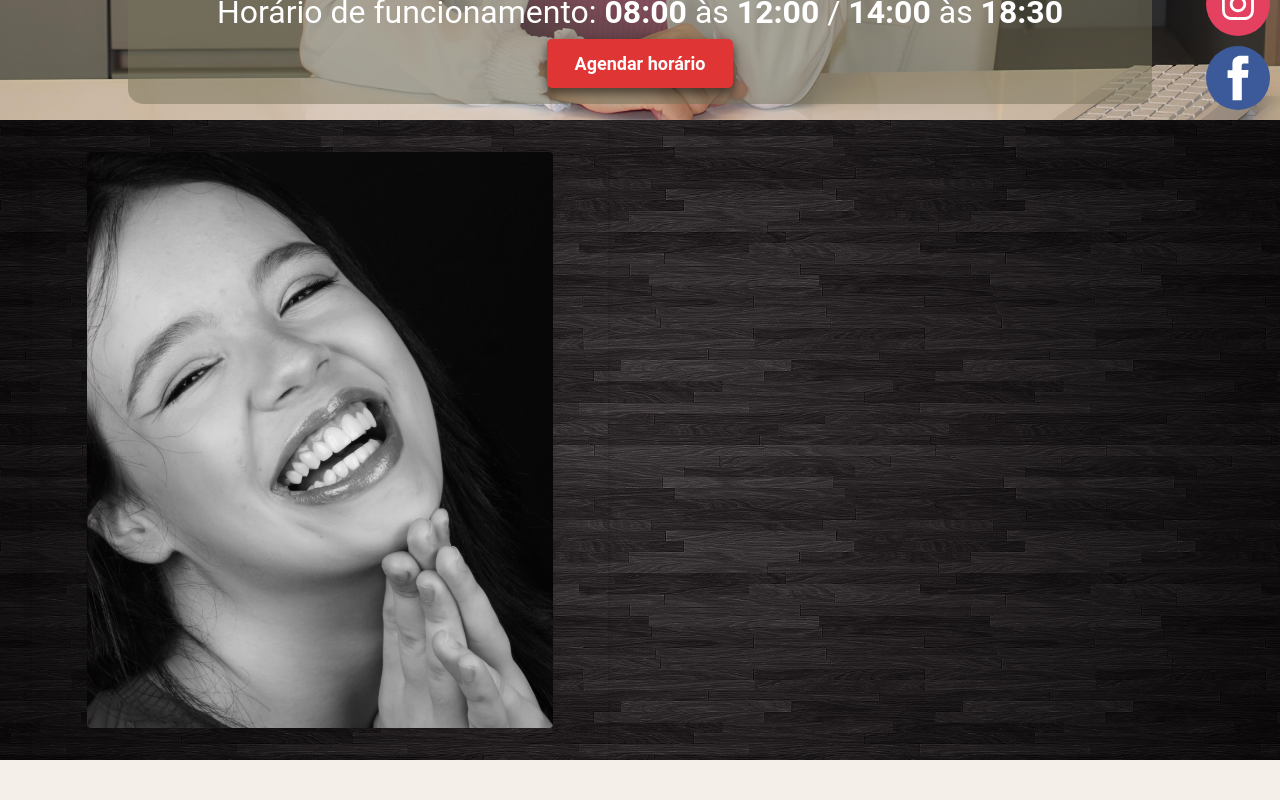
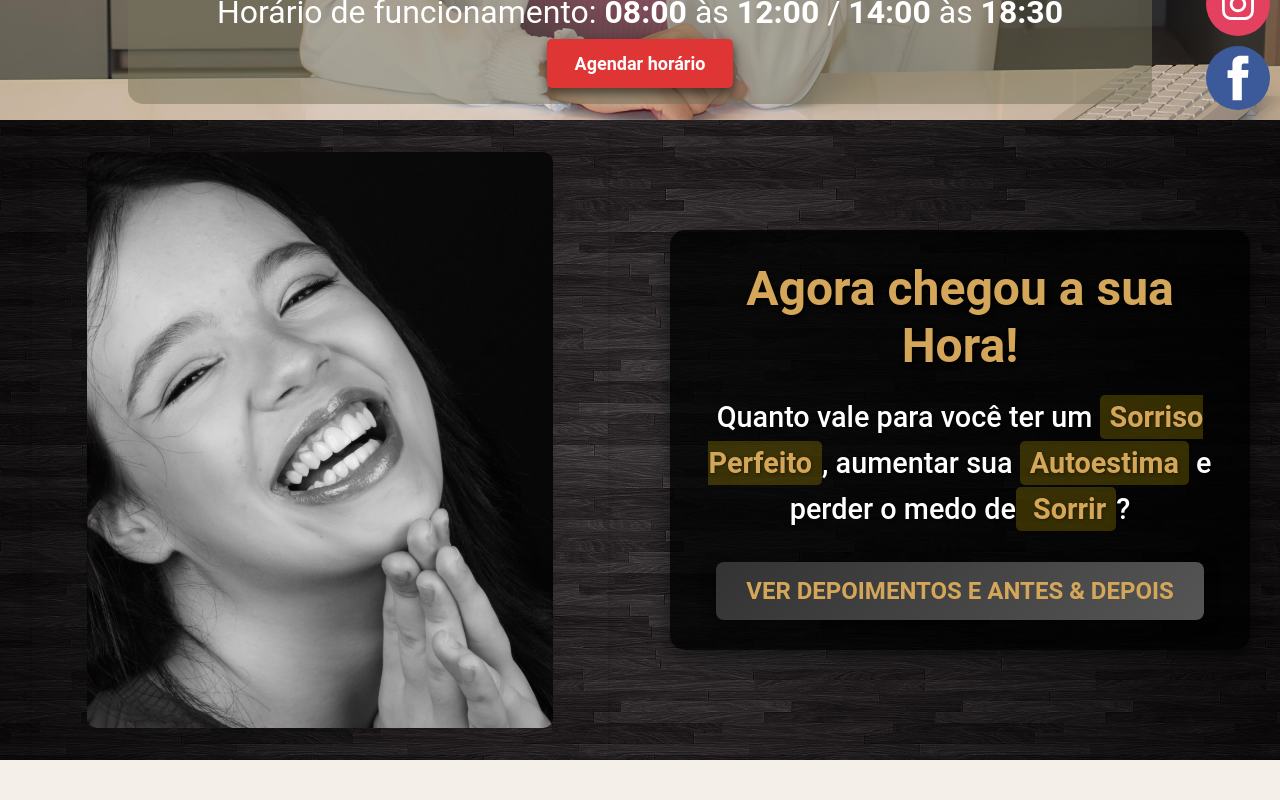
Before and after one commit to Arthurresendee/Dra_KaysaResendeLandingPage, a React (Vite) app: page / in a window 1280 px wide. Shown: the part 680-1480 px from the top of the page. Built offline with nearby package versions, Linux system fonts and the light colour scheme.

Commit message:
Finalizando a parte de ir para Galeria

```diff
--- a/src/components/PlanoDeFundo.tsx
+++ b/src/components/PlanoDeFundo.tsx
@@ -4,13 +4,13 @@ import styles from "./PlanoDeFundo.module.css";
 type BackgroundSessao = {
   children: React.ReactNode;
   imagemDeFundoURL: string;
-  min_height?:string;
+  heightSessao?:string;
 };
 
-export function PlanoDeFundo({ children, imagemDeFundoURL, min_height }: BackgroundSessao) {
+export function PlanoDeFundo({ children, imagemDeFundoURL, heightSessao}: BackgroundSessao) {
   const backgroundStyle = {
     backgroundImage: `url(${imagemDeFundoURL})`,
-    minHeight: min_height || "100vh"
+    height: heightSessao || "100vh"
   };
 
   return (
--- a/src/components/Section-galeria/Galeria.module.css
+++ b/src/components/Section-galeria/Galeria.module.css
@@ -1,6 +1,7 @@
 .galeriaContainer {
     display: flex;
-    justify-content: space-between;
+    /* justify-content: space-between; */
+    height: 80vh;
  }
 
  .sectionEsquerda {
@@ -15,5 +16,4 @@
     display: flex;
     justify-content: center;
     align-items: center;
-    /* background-color: #e0e0e0; */
  }
--- a/src/components/Section-galeria/Galeria.tsx
+++ b/src/components/Section-galeria/Galeria.tsx
@@ -6,7 +6,7 @@ import { IrParaGaleriaSection } from './IrParaGaleriaSection';
 
 export function Galeria() {
     return (
-        <PlanoDeFundo imagemDeFundoURL={ImgFundo} min_height="60vh">
+        <PlanoDeFundo imagemDeFundoURL={ImgFundo} heightSessao="80vh">
             <div className={styles.galeriaContainer}>
                 <div className={styles.sectionEsquerda}>
                     <ImagemGaleriaSection />
--- a/src/components/Section-galeria/ImagemGaleriaSection.module.css
+++ b/src/components/Section-galeria/ImagemGaleriaSection.module.css
@@ -14,6 +14,6 @@
     max-width: 90%;
     max-height: 90%;
     object-fit: contain;
-    border-radius: 4px;
+    border-radius: 10px;
     box-shadow: 0px 2px 8px rgba(0, 0, 0, 0.1);
 }
--- a/src/components/Section-galeria/IrParaGaleriaSection.module.css
+++ b/src/components/Section-galeria/IrParaGaleriaSection.module.css
@@ -0,0 +1,73 @@
+.container {
+    display: flex;
+    flex-direction: column;
+    align-items: left;
+    justify-content: center;
+    text-align: center;
+    padding: 30px;
+    background: rgba(0, 0, 0, 0.8); /* Fundo translúcido escuro */
+    border-radius: 15px;
+    box-shadow: 0 8px 20px rgba(0, 0, 0, 0.5);
+    margin: 20px 30px;
+    max-width: 800px;
+    /* height: 60%; */
+    transform: scale(1);
+    transition: transform 0.3s ease-in-out;
+
+}
+
+.container:hover {
+    transform: scale(1.05); /* Pequeno zoom para chamar atenção */
+}
+
+.titulo h1 {
+    font-size: 3rem;
+    font-weight: bold;
+    color: #d4a65a; /* Amarelo dourado para destaque */
+    text-shadow: 2px 2px 5px rgba(0, 0, 0, 0.7);
+    margin-bottom: 20px;
+}
+
+.titulo p {
+    font-size: 1.8rem;
+    font-weight: 500;
+    color: #fff; /* Texto branco para contraste */
+    text-shadow: 1px 1px 3px rgba(0, 0, 0, 0.4);
+    line-height: 1.6;
+}
+
+.titulo p strong {
+    color: #d4a65a; /* Destaque em dourado */
+    font-weight: bold;
+    background: rgba(255, 215, 0, 0.2); /* Fundo dourado suave */
+    padding: 5px 10px;
+    border-radius: 5px;
+}
+
+.botaoContainer {
+    margin-top: 30px;
+    display: flex;
+    justify-content: center;
+    align-items: center;
+}
+
+.botao {
+    display: inline-block;
+    background: linear-gradient(135deg, #333, #555); /* Gradiente escuro */
+    color: #d4a65a; /* Texto dourado para destaque */
+    text-transform: uppercase;
+    font-size: 1.5rem;
+    font-weight: bold;
+    padding: 15px 30px;
+    border-radius: 8px;
+    text-decoration: none;
+    box-shadow: 0 5px 15px rgba(0, 0, 0, 0.5);
+    transition: all 0.3s ease-in-out;
+}
+
+.botao:hover {
+    /* transform: scale(1.05); */
+    background: linear-gradient(135deg, #555, #777); /* Gradiente mais claro no hover */
+    color: #fff; /* Texto branco no hover */
+    box-shadow: 0 8px 20px rgba(0, 0, 0, 0.6);
+}
--- a/src/components/Section-galeria/IrParaGaleriaSection.tsx
+++ b/src/components/Section-galeria/IrParaGaleriaSection.tsx
@@ -1,11 +1,23 @@
-// import styles from './IrParaGaleriaSection.module.css'
-
+import styles from './IrParaGaleriaSection.module.css';
 
 export function IrParaGaleriaSection() {
-
-    return(
-        <div>
-
+    return (
+        <div className={styles.container}>
+            <div className={styles.titulo}>
+                <h1>Agora chegou a sua Hora!</h1>
+            </div>
+            <div className={styles.titulo}>
+                <p>
+                    Quanto vale para você ter um <strong>Sorriso Perfeito</strong>,
+                    aumentar sua <strong>Autoestima</strong> e perder o medo de
+                    <strong> Sorrir</strong>?
+                </p>
+            </div>
+            <div className={styles.botaoContainer}>
+                <a href="/depoimentos" className={styles.botao}>
+                    Ver Depoimentos e Antes & Depois
+                </a>
+            </div>
         </div>
     );
 }
--- a/src/components/section-home/Home.tsx
+++ b/src/components/section-home/Home.tsx
@@ -4,7 +4,7 @@ import { PlanoDeFundo } from '../PlanoDeFundo';
 
 export function Home() {
   return (
-    <PlanoDeFundo imagemDeFundoURL={ImgHome}>
+    <PlanoDeFundo imagemDeFundoURL={ImgHome} heightSessao='100vh'>
       <HorarioFuncionamento />
     </PlanoDeFundo>
   );
--- a/src/components/section-sobre/Conteudo.module.css
+++ b/src/components/section-sobre/Conteudo.module.css
@@ -48,7 +48,7 @@
 
 .paragrafo {
    line-height: 150%;
-   font-size: 20px;
+   font-size: 1.5rem;
    padding: 10px;
    margin-bottom: 30px;
    text-align: left;
--- a/src/components/section-sobre/Sobre.tsx
+++ b/src/components/section-sobre/Sobre.tsx
@@ -31,7 +31,7 @@ console.log(conteudoFinal)
 
 export function Sobre() {
    return (
-      <PlanoDeFundo imagemDeFundoURL={ImgFundo} min_height='80vh'>
+      <PlanoDeFundo imagemDeFundoURL={ImgFundo} heightSessao='90vh'>
          <Conteudo conteudoCompleto={conteudoFinal.conteudoCompleto} />
       </PlanoDeFundo>
    );
```
